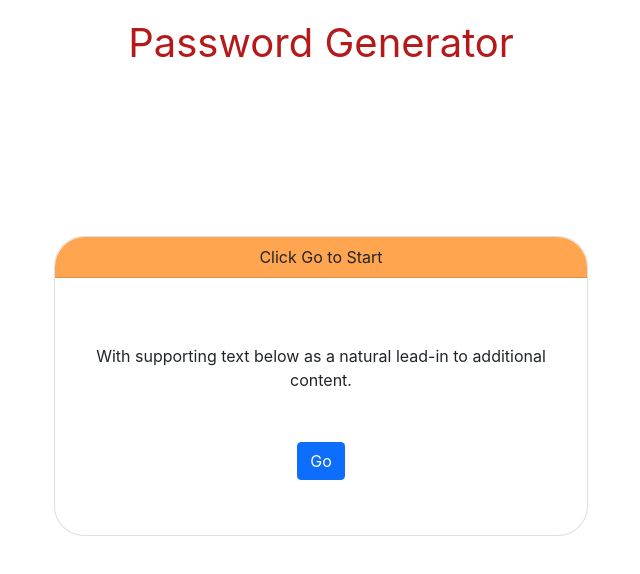
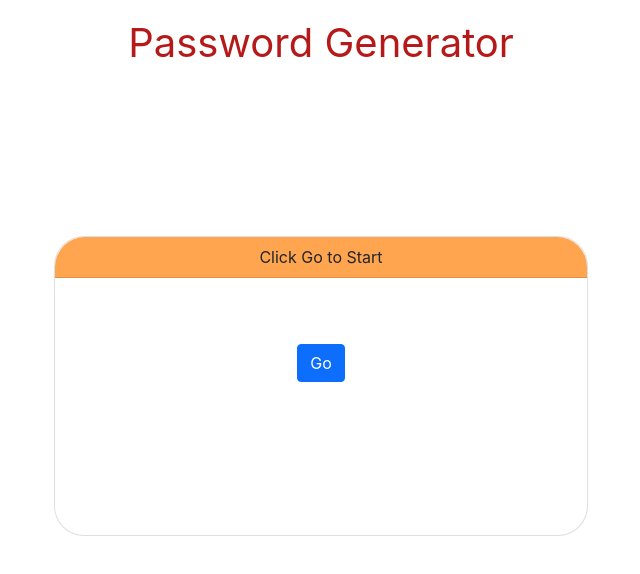
Before and after one commit to algmoreno/passwordgen-react, a React (Create React App) app: page / in a window 1280 px wide. Shown: the top 574 px of the page, without its empty margins (319-959 px from the left). Built offline with nearby package versions, Linux system fonts and the light colour scheme.

Commit message:
writing password functions

```diff
--- a/src/components/Generator/index.js
+++ b/src/components/Generator/index.js
@@ -3,6 +3,15 @@ import Card from 'react-bootstrap/Card';
 import Button from 'react-bootstrap/Button';
 
 function Generator() {
+
+  var generatePassword = () => {
+
+  }
+
+  var writePassword = () => {
+
+  }
+
   return (
     <div class='container'>
       <div class='row align-items-end'>
@@ -12,9 +21,9 @@ function Generator() {
             <Card.Header className='gen-card-header'>Click Go to Start</Card.Header>
             <Card.Body>
               <Card.Text className='password-text'>
-                With supporting text below as a natural lead-in to additional content.
+                {writePassword}
               </Card.Text>
-              <Button variant="primary">Go</Button>
+              <Button onClick={generatePassword} variant="primary">Go</Button>
             </Card.Body>
           </Card>
         </div>
```
